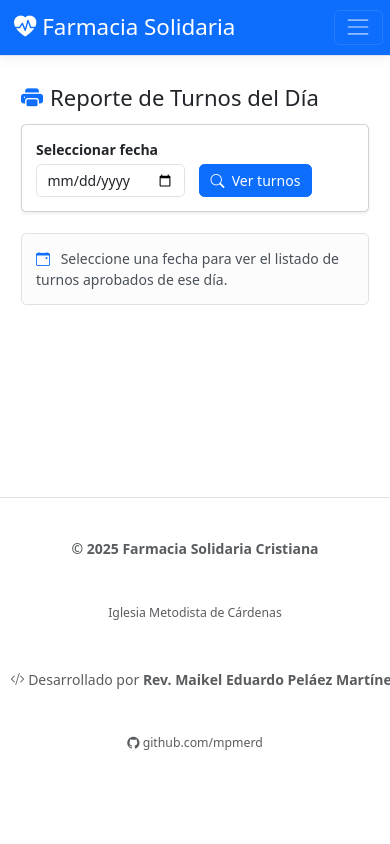
After one commit to mpmerd/FarmaciaSolidariaCristiana, an ASP.NET Core app: template FarmaciaSolidariaCristiana/Views/Turnos/ReporteDia.cshtml in a window 390 px wide. The commit adds this page. Run offline with ASP.NET Core 8, Linux system fonts and the light colour scheme; the template is opened without the code that fills it, so the values that code supplies are empty; style sheets or scripts are compiled from the project's sources; the project's own start-up code is not run, and a stand-in starts its controllers and pages; some libraries are stand-ins or nearby versions.

Commit message:
feat: vista ReporteDia para farmacéutico con impresión/PDF de turnos aprobados

```diff
--- a/FarmaciaSolidariaCristiana/Views/Shared/_Layout.cshtml
+++ b/FarmaciaSolidariaCristiana/Views/Shared/_Layout.cshtml
@@ -94,6 +94,12 @@
                                     <a class="nav-link text-white text-center" asp-controller="Patients" asp-action="Bloqueo">
                                         <i class="bi bi-lock-fill d-block"></i>
                                         <small>Bloqueos</small>
+                                    </a>
+                                </li>
+                                <li class="nav-item">
+                                    <a class="nav-link text-white text-center" asp-controller="Turnos" asp-action="ReporteDia">
+                                        <i class="bi bi-printer-fill d-block"></i>
+                                        <small>Reporte</small>
                                     </a>
                                 </li>
                             }
--- /dev/null
+++ b/FarmaciaSolidariaCristiana/Views/Turnos/ReporteDia.cshtml
@@ -0,0 +1,253 @@
+@model FarmaciaSolidariaCristiana.Models.ReporteTurnosDiaViewModel
+
+@{
+    ViewData["Title"] = "Reporte de Turnos del Día";
+    var culture = new System.Globalization.CultureInfo("es-ES");
+}
+
+<style>
+    @@media print {
+        .no-print { display: none !important; }
+        .navbar, footer, .breadcrumb { display: none !important; }
+        body { font-size: 11pt; background: white !important; }
+        .turno-card { break-inside: avoid; border: 1px solid #ccc !important; margin-bottom: 12pt !important; }
+        .turno-card .card-header { background-color: #e6f0ff !important; -webkit-print-color-adjust: exact; print-color-adjust: exact; }
+        .table-light th { background-color: #f0f0f0 !important; -webkit-print-color-adjust: exact; print-color-adjust: exact; }
+        .badge { border: 1px solid #ccc; }
+        .print-title { display: block !important; }
+        .btn, .form-control, .alert-info-selector { display: none !important; }
+    }
+    .turno-card .card-header {
+        background: linear-gradient(135deg, #e6f0ff, #d0e4ff);
+        border-left: 5px solid #0d6efd;
+    }
+    .receta-img {
+        max-width: 100%;
+        max-height: 420px;
+        object-fit: contain;
+    }
+    .print-title { display: none; }
+    .print-area { max-width: 960px; margin: 0 auto; }
+</style>
+
+<div class="container-fluid py-3">
+
+    @* Controles (ocultos en impresión) *@
+    <div class="no-print">
+        <div class="d-flex align-items-center gap-3 mb-3 flex-wrap">
+            <h2 class="mb-0">
+                <i class="bi bi-printer-fill me-2 text-primary"></i>Reporte de Turnos del Día
+            </h2>
+        </div>
+
+        <div class="card shadow-sm mb-4">
+            <div class="card-body">
+                <form method="get" asp-action="ReporteDia" class="row g-3 align-items-end">
+                    <div class="col-auto">
+                        <label class="form-label fw-semibold mb-1">Seleccionar fecha</label>
+                        <input type="date"
+                               name="fecha"
+                               class="form-control"
+                               value="@(Model.Fecha?.ToString("yyyy-MM-dd"))"
+                               required />
+                    </div>
+                    <div class="col-auto">
+                        <button type="submit" class="btn btn-primary">
+                            <i class="bi bi-search me-1"></i> Ver turnos
+                        </button>
+                    </div>
+                    @if (Model.Fecha.HasValue && Model.Items.Any())
+                    {
+                        <div class="col-auto">
+                            <a href="@Url.Action("ReporteDiaPdf", "Turnos", new { fecha = Model.Fecha.Value.ToString("yyyy-MM-dd") })"
+                               class="btn btn-danger" target="_blank">
+                                <i class="bi bi-file-earmark-pdf me-1"></i> Descargar PDF
+                            </a>
+                        </div>
+                        <div class="col-auto">
+                            <button type="button" class="btn btn-secondary" onclick="window.print()">
+                                <i class="bi bi-printer me-1"></i> Imprimir
+                            </button>
+                        </div>
+                    }
+                </form>
+            </div>
+        </div>
+    </div>
+
+    @if (Model.Fecha.HasValue)
+    {
+        @* Encabezado visible solo al imprimir *@
+        <div class="print-title text-center mb-3">
+            <h4 class="mb-0">Farmacia Solidaria Cristiana — Listado de Turnos Aprobados</h4>
+            <p class="text-muted mb-0">@Model.Fecha.Value.ToString("dddd, dd 'de' MMMM 'de' yyyy", culture)</p>
+        </div>
+
+        @if (!Model.Items.Any())
+        {
+            <div class="alert alert-info no-print">
+                <i class="bi bi-info-circle me-2"></i>
+                No hay turnos <strong>aprobados</strong> para el
+                <strong>@Model.Fecha.Value.ToString("dd/MM/yyyy")</strong>.
+            </div>
+        }
+        else
+        {
+            <div class="d-flex justify-content-between align-items-center mb-3 no-print">
+                <span class="text-muted">
+                    <i class="bi bi-check-circle-fill text-success me-1"></i>
+                    <strong>@Model.Items.Count</strong> turno(s) aprobado(s) para el
+                    <strong>@Model.Fecha.Value.ToString("dd/MM/yyyy")</strong>,
+                    ordenados por hora de atención.
+                </span>
+            </div>
+
+            <div class="print-area">
+                @foreach (var item in Model.Items)
+                {
+                    <div class="card turno-card mb-3 shadow-sm">
+
+                        @* Cabecera del turno *@
+                        <div class="card-header d-flex justify-content-between align-items-center flex-wrap gap-2 py-2">
+                            <div class="d-flex align-items-center gap-3">
+                                <span class="badge bg-primary fs-5 px-3 py-2">#@item.TurnoId</span>
+                                <span class="text-secondary">
+                                    Nº del día: <strong>@(item.NumeroTurnoDia?.ToString("00") ?? "—")</strong>
+                                </span>
+                            </div>
+                            <div class="text-end">
+                                <div class="fw-bold fs-5 text-primary">
+                                    @(item.FechaPreferida?.ToString("HH:mm") ?? "—")
+                                </div>
+                                <div class="text-muted small">
+                                    @(item.FechaPreferida?.ToString("dddd dd/MM/yyyy", culture) ?? "")
+                                </div>
+                            </div>
+                        </div>
+
+                        <div class="card-body">
+
+                            @* Datos del paciente *@
+                            <div class="row mb-3">
+                                <div class="col-md-6">
+                                    <span class="fw-semibold">Documento:&nbsp;</span>
+                                    @if (item.PacienteEncontrado)
+                                    {
+                                        <span>@item.DocumentoIdentidad</span>
+                                    }
+                                    else
+                                    {
+                                        <span class="badge bg-warning text-dark">
+                                            <i class="bi bi-person-plus me-1"></i>Nuevo paciente
+                                        </span>
+                                    }
+                                </div>
+                                <div class="col-md-6">
+                                    <span class="fw-semibold">Nombre:&nbsp;</span>
+                                    @if (item.PacienteEncontrado)
+                                    {
+                                        <span>@item.NombrePaciente</span>
+                                    }
+                                    else
+                                    {
+                                        <span class="text-muted fst-italic">Ver receta médica adjunta</span>
+                                    }
+                                </div>
+                            </div>
+
+                            @* Medicamentos e Insumos *@
+                            <div class="row">
+                                @if (item.Medicamentos.Any())
+                                {
+                                    <div class="col-md-6 mb-3">
+                                        <h6 class="fw-semibold mb-2">
+                                            <i class="bi bi-capsule me-1 text-primary"></i>Medicamentos
+                                        </h6>
+                                        <table class="table table-sm table-bordered mb-0">
+                                            <thead class="table-light">
+                                                <tr>
+                                                    <th>Nombre</th>
+                                                    <th class="text-center" style="width:70px">Cant.</th>
+                                                    <th class="text-center" style="width:90px">Unidad</th>
+                                                </tr>
+                                            </thead>
+                                            <tbody>
+                                                @foreach (var med in item.Medicamentos)
+                                                {
+                                                    <tr>
+                                                        <td>@med.Nombre</td>
+                                                        <td class="text-center">@med.Cantidad</td>
+                                                        <td class="text-center">@med.Unidad</td>
+                                                    </tr>
+                                                }
+                                            </tbody>
+                                        </table>
+                                    </div>
+                                }
+                                @if (item.Insumos.Any())
+                                {
+                                    <div class="col-md-6 mb-3">
+                                        <h6 class="fw-semibold mb-2">
+                                            <i class="bi bi-bandaid me-1 text-success"></i>Insumos Médicos
+                                        </h6>
+                                        <table class="table table-sm table-bordered mb-0">
+                                            <thead class="table-light">
+                                                <tr>
+                                                    <th>Nombre</th>
+                                                    <th class="text-center" style="width:70px">Cant.</th>
+                                                    <th class="text-center" style="width:90px">Unidad</th>
+                                                </tr>
+                                            </thead>
+                                            <tbody>
+                                                @foreach (var ins in item.Insumos)
+                                                {
+                                                    <tr>
+                                                        <td>@ins.Nombre</td>
+                                                        <td class="text-center">@ins.Cantidad</td>
+                                                        <td class="text-center">@ins.Unidad</td>
+                                                    </tr>
+                                                }
+                                            </tbody>
+                                        </table>
+                                    </div>
+                                }
+                            </div>
+
+                            @* Receta médica imagen (solo para paciente nuevo) *@
+                            @if (!item.PacienteEncontrado && !string.IsNullOrEmpty(item.RecetaMedicaImagePath))
+                            {
+                                <div class="mt-2">
+                                    <h6 class="fw-semibold mb-2">
+                                        <i class="bi bi-file-medical me-1 text-danger"></i>Receta Médica
+                                    </h6>
+                                    <img src="@item.RecetaMedicaImagePath"
+                                         class="receta-img img-thumbnail"
+                                         alt="Receta médica del paciente" />
+                                </div>
+                            }
+                            else if (!item.PacienteEncontrado && item.RecetaMedicaEsPdf)
+                            {
+                                <div class="mt-2 alert alert-light border d-flex align-items-center gap-2">
+                                    <i class="bi bi-file-earmark-pdf text-danger fs-5"></i>
+                                    <span>
+                                        La receta médica es un documento PDF.
+                                        Consulte el turno en el sistema para verla.
+                                    </span>
+                                </div>
+                            }
+
+                        </div>@* card-body *@
+                    </div>@* turno-card *@
+                }
+            </div>@* print-area *@
+        }
+    }
+    else
+    {
+        <div class="alert alert-light border no-print">
+            <i class="bi bi-calendar-event me-2 text-primary"></i>
+            Seleccione una fecha para ver el listado de turnos aprobados de ese día.
+        </div>
+    }
+
+</div>
```
Also changed, not shown: FarmaciaSolidariaCristiana/Controllers/TurnosController.cs (+35 -0 lines), FarmaciaSolidariaCristiana/Models/ReporteModels.cs (added, +63 -0 lines), FarmaciaSolidariaCristiana/Services/ITurnoService.cs (+11 -0 lines), FarmaciaSolidariaCristiana/Services/TurnoService.cs (+262 -0 lines).
